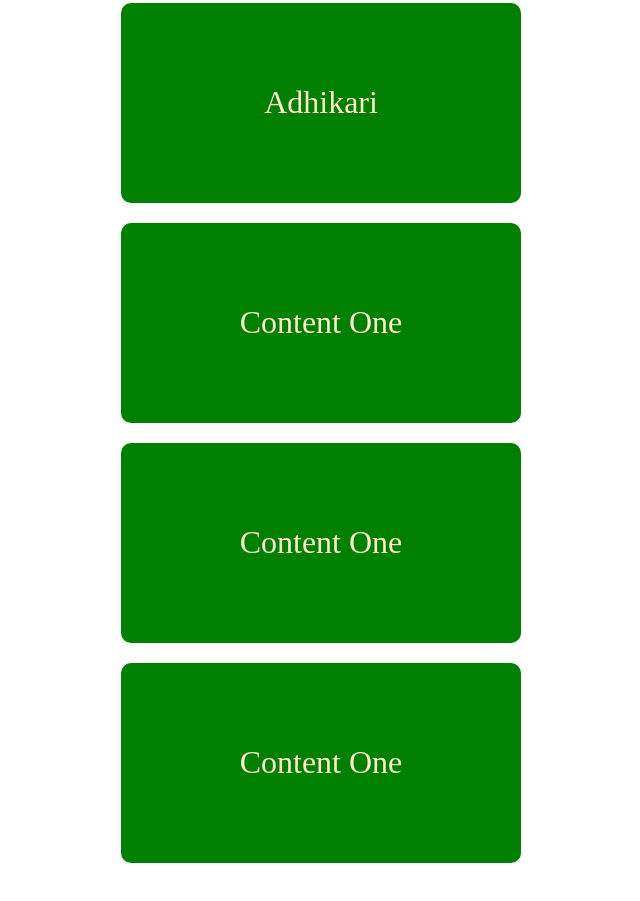
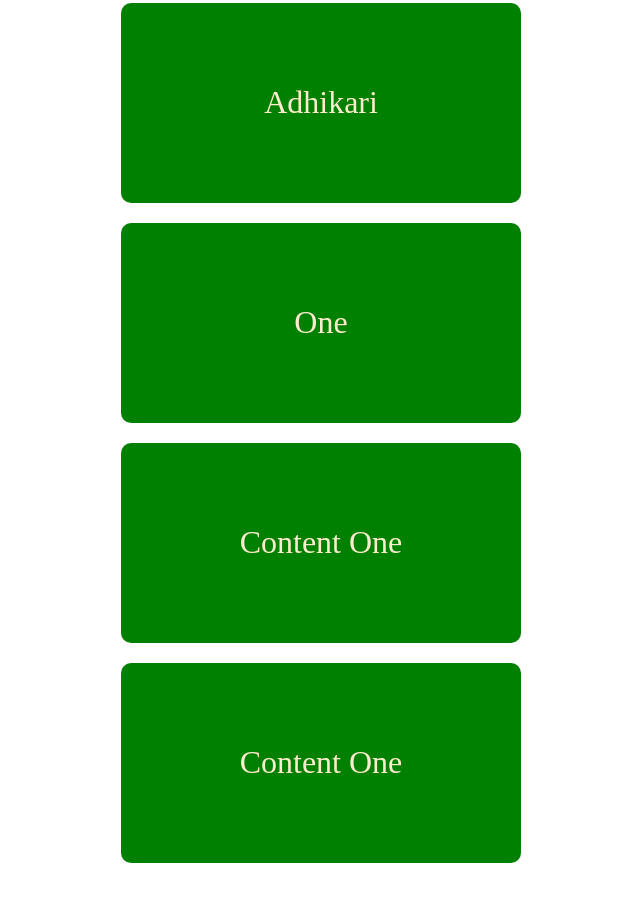
Before and after one commit to Si-za1/Mini-Projects-JS, a plain HTML site: page Traversy day 5 scroll/scroll.html in a window 1280 px wide. Shown: the part 975-1876 px from the top of the page, without its empty margins (319-959 px from the left). Drawn offline with Linux system fonts and the light colour scheme.

Commit message:
scroll down

```diff
--- a/Traversy day 5 scroll/scroll.html
+++ b/Traversy day 5 scroll/scroll.html
@@ -13,7 +13,7 @@
     <div class="box">is </div>
     <div class="box">Siza </div>
     <div class="box">Adhikari </div>
-    <div class="box">Content One </div>
+    <div class="box"> One </div>
     <div class="box">Content One </div>
     <div class="box">Content One </div>
     <div class="box">Content One </div>
```
